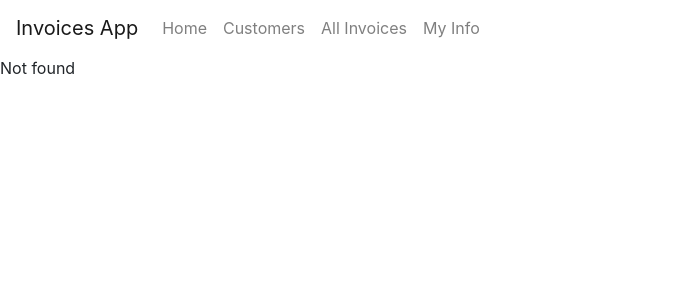
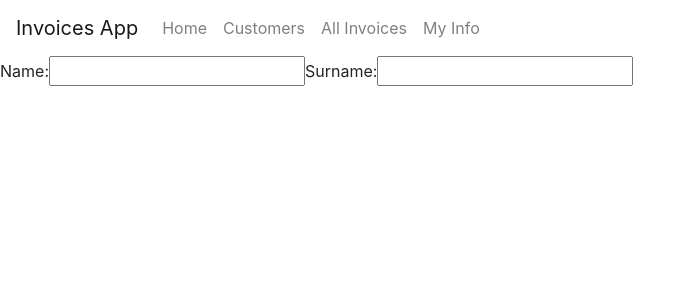
Before and after one commit to eimontaite/react-invoice-app, a React (Create React App) app: page /user-info/new in a window 1280 px wide. Before the commit this address had no page. Shown: the top 300 px of the page, without its empty margins (0-695 px from the left). Built offline with nearby package versions, Linux system fonts and the light colour scheme.

Commit message:
Add initial new user info form

```diff
--- a/src/components/header/Header.js
+++ b/src/components/header/Header.js
@@ -5,6 +5,7 @@ import Home from '../home/Home';
 import Customers from '../../containers/customers/Customers';
 import Invoices from '../../containers/invoices/Invoices';
 import UserInfo from '../../containers/user-info/UserInfo';
+import NewUserInfo from '../../containers/user-info/NewUserInfo';
 
 class Header extends Component {
     render() {
@@ -39,6 +40,8 @@ class Header extends Component {
                         <Route exact path="/invoices/:customerId" component={Invoices} />
                         // todo use actual userId
                         <Route exact path="/user-info/2" component={UserInfo} />
+                        // todo use actual userId
+                        <Route exact path="/user-info/new" component={NewUserInfo} />
                         <Route render={function () {
                             return <p>Not found</p>
                         }}/>
--- /dev/null
+++ b/src/containers/user-info/NewUserInfo.js
@@ -0,0 +1,47 @@
+import React from "react";
+import {withRouter} from "react-router-dom";
+
+class NewUserInfo extends React.Component {
+    constructor(props) {
+        super(props);
+        this.state = {
+        };
+
+        this.handleInputChange = this.handleInputChange.bind(this);
+    }
+
+    handleInputChange(event) {
+        const target = event.target;
+        const value = target.name === 'isGoing' ? target.checked : target.value;
+        const name = target.name;
+
+        this.setState({
+            [name]: value
+        });
+    }
+
+    render() {
+        return (
+            <form>
+                <label>
+                    Name:
+                    <input
+                        name="name"
+                        type="input"
+                        value={this.state.name}
+                        onChange={this.handleInputChange} />
+                </label>
+                <label>
+                    Surname:
+                    <input
+                        name="surname"
+                        type="input"
+                        value={this.state.surname}
+                        onChange={this.handleInputChange} />
+                </label>
+            </form>
+        );
+    }
+}
+
+export default withRouter(NewUserInfo);
--- a/src/containers/user-info/UserInfo.js
+++ b/src/containers/user-info/UserInfo.js
@@ -3,6 +3,15 @@ import {withRouter} from 'react-router-dom';
 import '../../styles/App.css';
 import {Button, Col, Container, Row} from 'react-bootstrap';
 import {UserInfoCard} from '../../components/user-info/UserInfoCard.js';
+
+// todo use userId
+const NewUserInfoButton = withRouter(({ history, customerId }) => (
+    <Button
+        onClick={() => { history.push('new') }}
+    >
+        Create New
+    </Button>
+));
 
 class UserInfo extends Component {
     constructor(props) {
@@ -29,9 +38,9 @@ class UserInfo extends Component {
             <Container>
                 <Row>
                     <Col>
-                        <Button variant={"success"}>
+                        <NewUserInfoButton userId={2} variant={"success"}>
                             Create New
-                        </Button>
+                        </NewUserInfoButton>
                     </Col>
                 </Row>
                 <br/>
```
